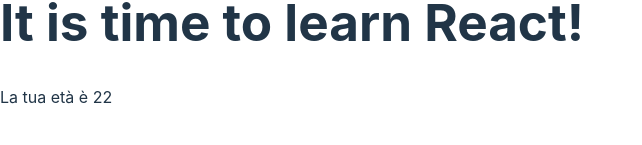
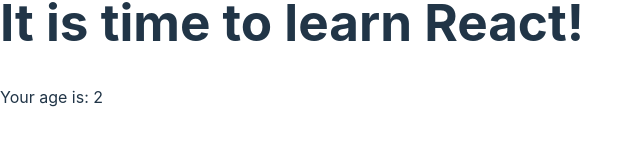
Before and after one commit to GabrieleBarberio/eserciReact, a React (Vite) app: page / in a window 1280 px wide. Shown: the part 403-548 px from the top of the page, without its empty margins (0-642 px from the left). Built offline with nearby package versions, Linux system fonts and the light colour scheme.

Commit message:
esercizio 6

```diff
--- a/src/App.jsx
+++ b/src/App.jsx
@@ -1,12 +1,13 @@
 import React from "react";
-import { Welcome1 } from "./component/Es4/Welcome1";
+import { Welcome3 } from "./component/Es6/Welcome3";
+import { Age } from "./component/Es6/Age";
 
 //name={<strong>Luca</strong>} passato come props per l'e5
 class App extends React.Component {
   render() {
     return (
       <>
-        <Welcome1 age="22" name={<strong>Luca</strong>} />
+        <Welcome3 age={<Age age="2" />} name={<strong>Luca</strong>} />
       </>
     );
   }
--- /dev/null
+++ b/src/component/Es6/Age.jsx
@@ -0,0 +1,12 @@
+import React from "react";
+
+export class Age extends React.Component {
+  render() {
+    const age = this.props.age;
+    return (
+      <>
+        <p>Your age is: {age}</p>
+      </>
+    );
+  }
+}
--- /dev/null
+++ b/src/component/Es6/Welcome3.jsx
@@ -0,0 +1,15 @@
+import React from "react";
+import { Message } from "../Es1/Hello";
+
+export class Welcome3 extends React.Component {
+  render() {
+    const { name = "Mario", age } = this.props;
+    return (
+      <>
+        <h1>Hello, {name}</h1>
+        <p> {<Message />}</p>
+        <p> {age}</p>
+      </>
+    );
+  }
+}
--- /dev/null
+++ b/src/component/Es7/Age.jsx
@@ -0,0 +1,12 @@
+import React from "react";
+
+export class Age extends React.Component {
+  render() {
+    const age = this.props.age;
+    return (
+      <>
+        <p>Your age is: {age}</p>
+      </>
+    );
+  }
+}
--- /dev/null
+++ b/src/component/Es7/Welcome3.jsx
@@ -0,0 +1,15 @@
+import React from "react";
+import { Message } from "../Es1/Hello";
+
+export class Welcome3 extends React.Component {
+  render() {
+    const { name = "Mario", age } = this.props;
+    return (
+      <>
+        <h1>Hello, {name}</h1>
+        <p> {<Message />}</p>
+        <p> {age}</p>
+      </>
+    );
+  }
+}
```
